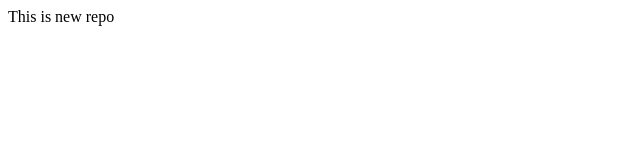
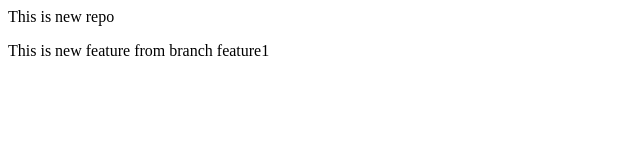
Before and after one commit to Adarshv0524/localrepo, a plain HTML site: page index.html in a window 1280 px wide. Shown: the whole page, without its empty margins (0-640 px from the left). Drawn offline with Linux system fonts and the light colour scheme.

Commit message:
Add new paragraph

```diff
--- a/index.html
+++ b/index.html
@@ -1 +1,3 @@
 <p>This is new repo</p>
+
+<p>This is new feature from branch feature1</p>
```
